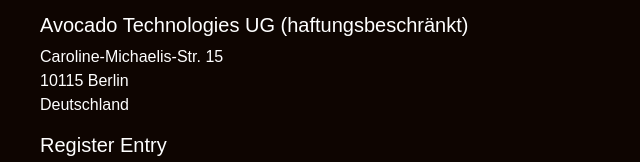
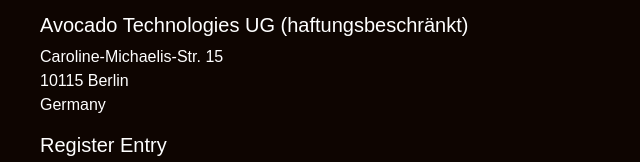
Before and after one commit to GolemApp/golemapp.github.io, a plain HTML site: page imprint.html in a window 1280 px wide. Shown: the part 229-391 px from the top of the page, 0-640 px from the left. Drawn offline with nearby package versions, Linux system fonts and the light colour scheme; a web font is replaced by a local one.

Commit message:
misc updates

```diff
--- a/imprint.html
+++ b/imprint.html
@@ -35,7 +35,7 @@
     <p class="o-75">Effective Date: July 4th, 2024</p>
 
     <h5>Avocado Technologies UG (haftungsbeschränkt)</h5>
-    <p>Caroline-Michaelis-Str. 15<br />10115 Berlin<br />Deutschland</p>
+    <p>Caroline-Michaelis-Str. 15<br />10115 Berlin<br />Germany</p>
 
     <h5>Register Entry</h5>
     <p>Amtsgericht Berlin-Charlottenburg<br />HRB 212104 B</p>
```
